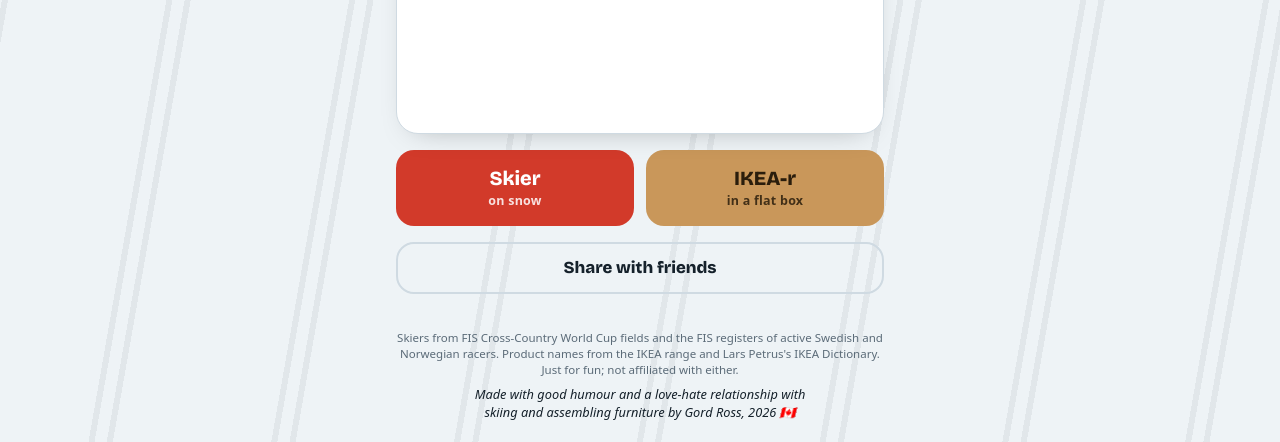
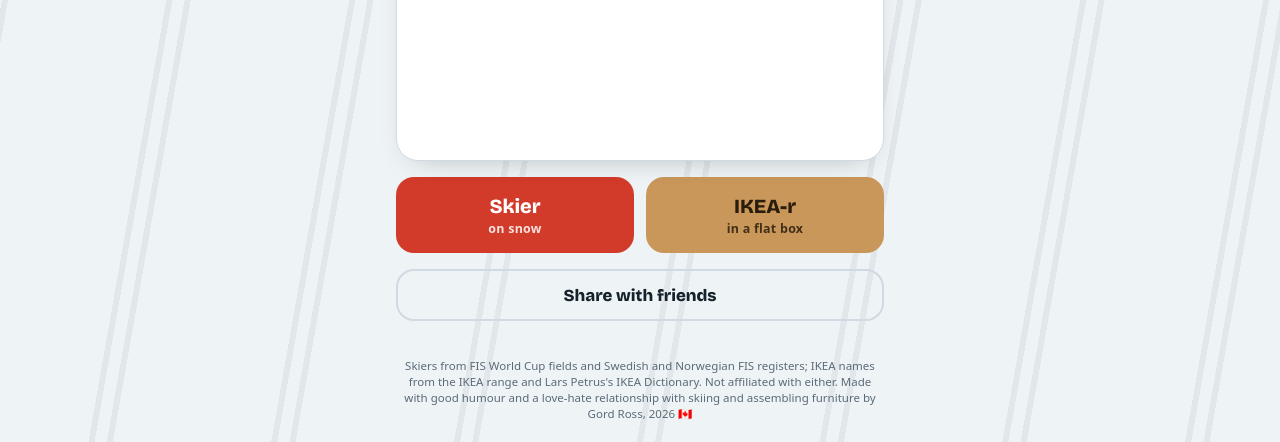
Before and after one commit to velogordo/skier-or-ikear, a plain HTML site: page docs/index.html in a window 1280 px wide. Shown: the part 358-800 px from the top of the page. Drawn offline with nearby package versions, Linux system fonts and the light colour scheme; a web font is replaced by a local one.

Commit message:
Merge and shorten the footer
Co-Authored-By: Claude Opus 5.5 <noreply@anthropic.com>

```diff
--- a/docs/index.html
+++ b/docs/index.html
@@ -195,7 +195,6 @@ button.chosen:disabled { filter: none; box-shadow: 0 0 0 3px var(--bg), 0 0 0 6p
 .toast { min-height: 1.2em; text-align: center; color: var(--muted); font-size: .85rem; margin: 0; }
 .share { display: flex; flex-direction: column; gap: 4px; }
 .b-share { width: 100%; min-height: 52px; font-size: 1.05rem; }
-.credit { display: block; margin-top: 8px; font-size: .8rem; color: var(--ink); font-style: italic; text-wrap: balance; }
 footer { text-align: center; font-size: .72rem; color: var(--muted); line-height: 1.4; }
 .sprint-link { display: block; text-align: center; color: var(--ink); font-weight: 700; font-size: .95rem; }
 
@@ -212,7 +211,7 @@ footer { text-align: center; font-size: .72rem; color: var(--muted); line-height
   </header>
   <main id="main"></main>
   <div class="share"><button class="b-ghost b-share" id="btn-share">Share with friends</button><p class="toast" id="share-toast"></p></div>
-  <footer>Skiers from FIS Cross-Country World Cup fields and the FIS registers of active Swedish and Norwegian racers. Product names from the IKEA range and Lars Petrus's IKEA Dictionary. Just for fun; not affiliated with either.<span class="credit">Made with good humour and a love-hate relationship with skiing and assembling furniture by Gord Ross, 2026 🇨🇦</span></footer>
+  <footer>Skiers from FIS World Cup fields and Swedish and Norwegian FIS registers; IKEA names from the IKEA range and Lars Petrus's IKEA Dictionary. Not affiliated with either. Made with good humour and a love-hate relationship with skiing and assembling furniture by Gord Ross, 2026 🇨🇦</footer>
 </div>
 
 <script src="data.js"></script>
```
Also changed, not shown: docs/sprint.html (+1 -2 lines), index.html (+1 -2 lines), sprint.html (+1 -2 lines).
